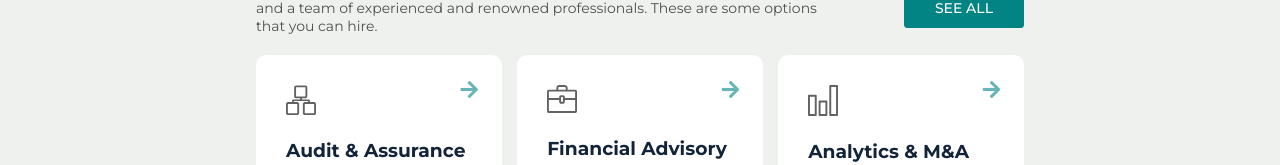
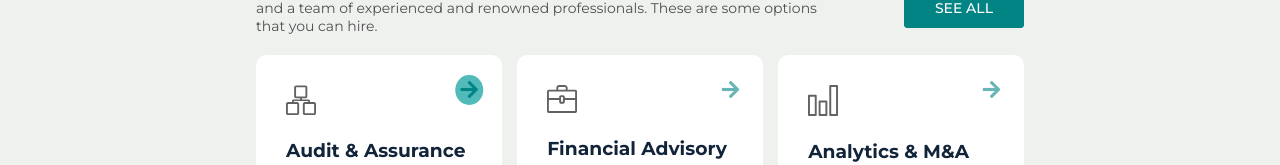
Before and after one commit to Jacopoguerini/proj-html-vuejs, a Vue app: page / in a window 1280 px wide. In both pictures the pointer is over the element 378 px from the left and 1196 px from the top of the page. Shown: the part 1027-1192 px from the top of the page. Built offline with nearby package versions, Linux system fonts and the light colour scheme.

Commit message:
Fix hover services

```diff
--- a/src/components/ServicesList.vue
+++ b/src/components/ServicesList.vue
@@ -68,10 +68,10 @@ export default {
                 width: 75%;
             }
 
-                .services-container {
-                display: flex;
-                flex-wrap: wrap;
-                justify-content: space-between;
+            .services-container {
+            display: flex;
+            flex-wrap: wrap;
+            justify-content: space-between;
 
             }
 
@@ -82,6 +82,14 @@ export default {
                 margin: 20px 0;
                 border-radius: 10px;
                 position: relative;
+
+                &:hover {
+                    i {
+                        opacity: 1;
+                        background-color: $fountainBlue;
+                        border-radius: 50%;
+                    }
+                }
 
                 img {
                     width: 30px;
@@ -97,13 +105,7 @@ export default {
                     transform: translate(-50%, -50%);
                     cursor: pointer;
                     padding: 5px;
-                    transition: opacity 0.1s, background-color 0.1s, border-radius 0.1s;
-
-                    &:hover {
-                        opacity: 1;
-                        background-color: $fountainBlue;
-                        border-radius: 50%;
-                    }
+                    transition: opacity 0.2s, background-color 0.2s, border-radius 0.2s;
                 }
             }
 
```
